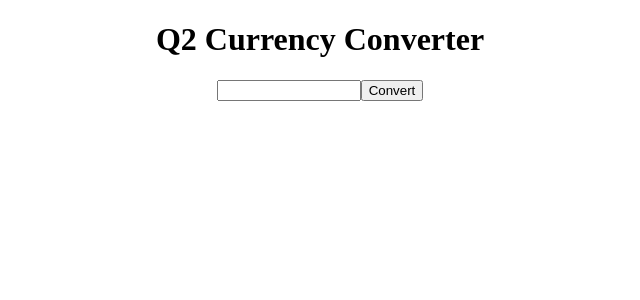
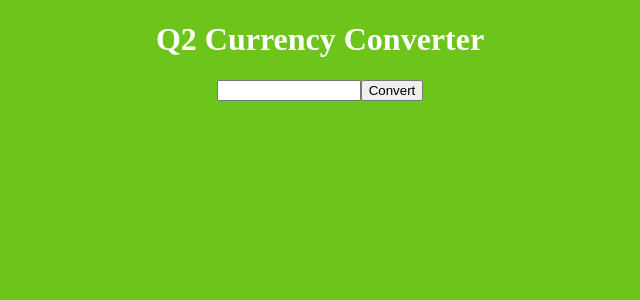
Before and after one commit to JaysenRGonzales/flask_demo, a Flask app: page / in a window 1280 px wide. Shown: the top 300 px of the page, without its empty margins (320-960 px from the left). Run offline with Flask 2, Linux system fonts and the light colour scheme.

Commit message:
Edit font and color

```diff
--- a/static/home.css
+++ b/static/home.css
@@ -1,4 +1,8 @@
+body{
+    background-color:#6dc51c;
+}
 h1 {
+    color: white;
     display: flex;
     align-items: center;
     justify-content: center;
@@ -6,6 +10,7 @@ h1 {
   }
 
 form{
+    color: white;
     display: flex;
     align-items: center;
     justify-content: center;
@@ -13,6 +18,8 @@ form{
 }
 
 table{
+    font-size: 24px;
+    color: white;
     display: flex;
     align-items: center;
     justify-content: center;
@@ -21,6 +28,7 @@ table{
 }
 
 td, th {
+    color: white;
     border: 1px solid #999;
     padding: 0.5rem;
     text-align: left;
```
